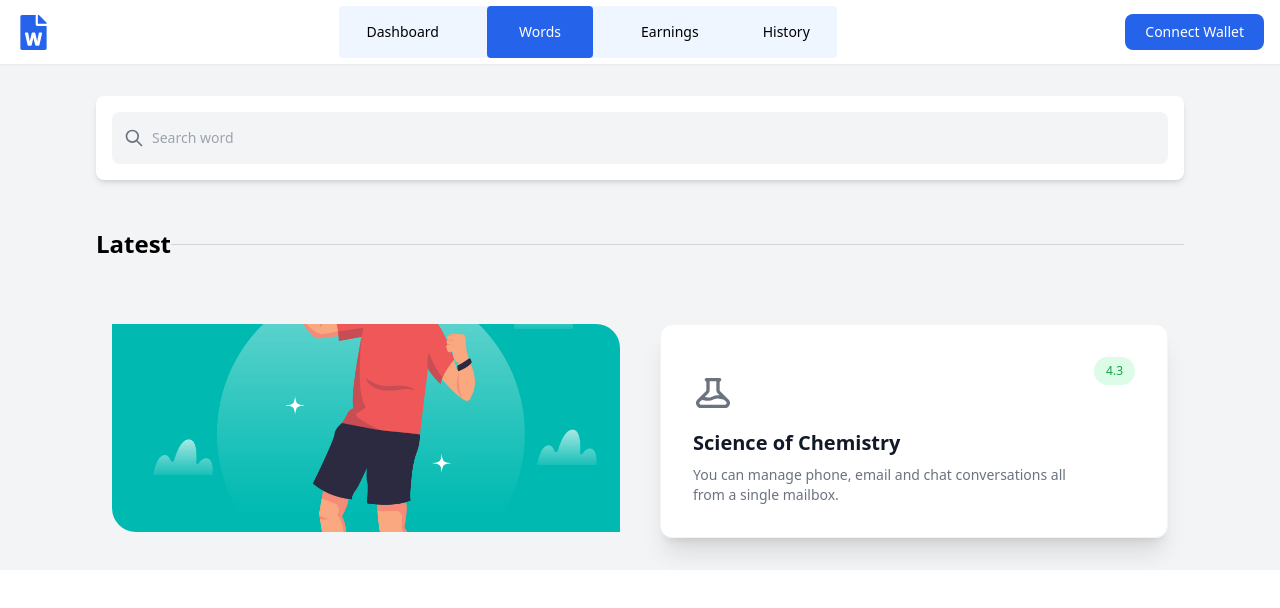
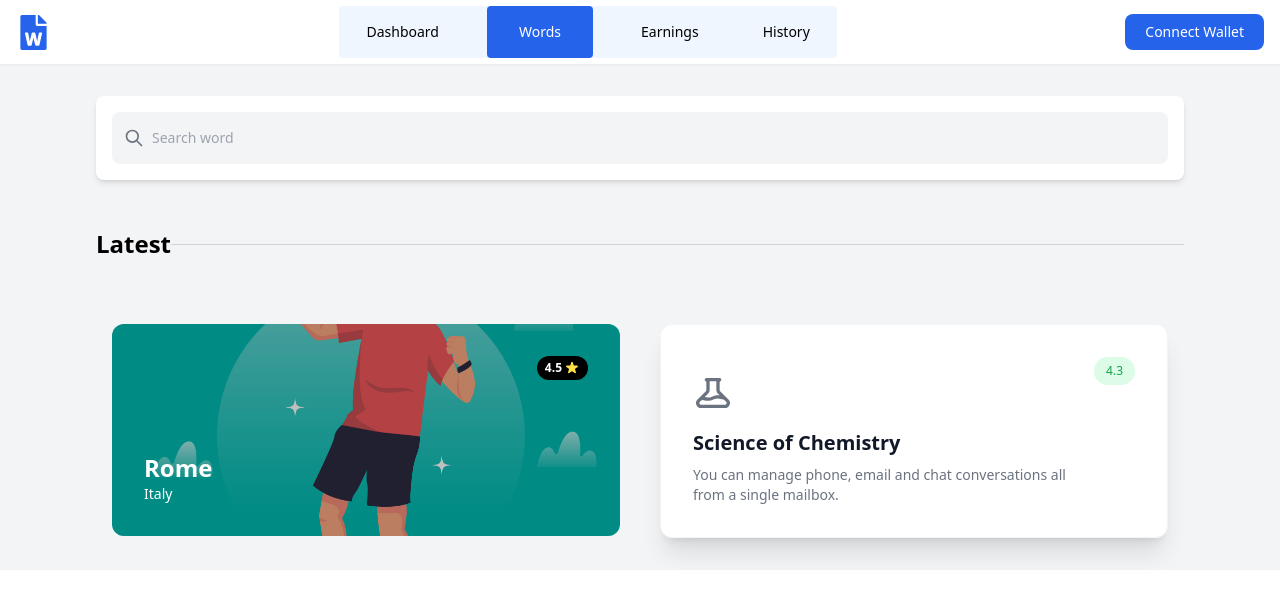
Before and after one commit to kwakyebrilliant/playme, a React (Create React App) app: page /word in a window 1280 px wide. Shown: the top 608 px of the page. Built offline with nearby package versions, Linux system fonts and the light colour scheme; the HTML template or start-up script is replaced by a standard one.

Commit message:
word updates

```diff
--- a/src/dashboard/Word.js
+++ b/src/dashboard/Word.js
@@ -37,12 +37,40 @@ function Word() {
         <div className='grid md:grid-cols-2 gap-x-10 lg:p-4 p-2'>
 
         <div>
-        <a className="block">
+        {/* <a className="block">
         <img
           alt="Signage"
           src={trophy}
           className="h-56 w-full rounded-bl-3xl rounded-tr-3xl object-cover sm:h-64 lg:h-52"
         />
+        </a> */}
+        <a style={{ backgroundImage: `url(${trophy})` }} className="relative block overflow-hidden rounded-xl bg-cover bg-center bg-no-repeat">
+          <div className="absolute inset-0 bg-black/25"></div>
+
+          <div className="relative flex items-start justify-between p-4 sm:p-6 lg:p-8">
+            <div className="sm:pt-18 pt-12 text-white lg:pt-24">
+              <h3 className="text-xl font-bold sm:text-2xl">Rome</h3>
+
+              <p className="text-sm">Italy</p>
+            </div>
+
+            <span
+              className="inline-flex items-center gap-0.5 rounded-full bg-black px-2 py-1 text-xs font-semibold text-white"
+            >
+              4.5
+
+              <svg
+                xmlns="http://www.w3.org/2000/svg"
+                className="h-4 w-4 text-yellow-300"
+                viewBox="0 0 20 20"
+                fill="currentColor"
+              >
+                <path
+                  d="M9.049 2.927c.3-.921 1.603-.921 1.902 0l1.07 3.292a1 1 0 00.95.69h3.462c.969 0 1.371 1.24.588 1.81l-2.8 2.034a1 1 0 00-.364 1.118l1.07 3.292c.3.921-.755 1.688-1.54 1.118l-2.8-2.034a1 1 0 00-1.175 0l-2.8 2.034c-.784.57-1.838-.197-1.539-1.118l1.07-3.292a1 1 0 00-.364-1.118L2.98 8.72c-.783-.57-.38-1.81.588-1.81h3.461a1 1 0 00.951-.69l1.07-3.292z"
+                />
+              </svg>
+            </span>
+          </div>
         </a>
         </div>
 
```
